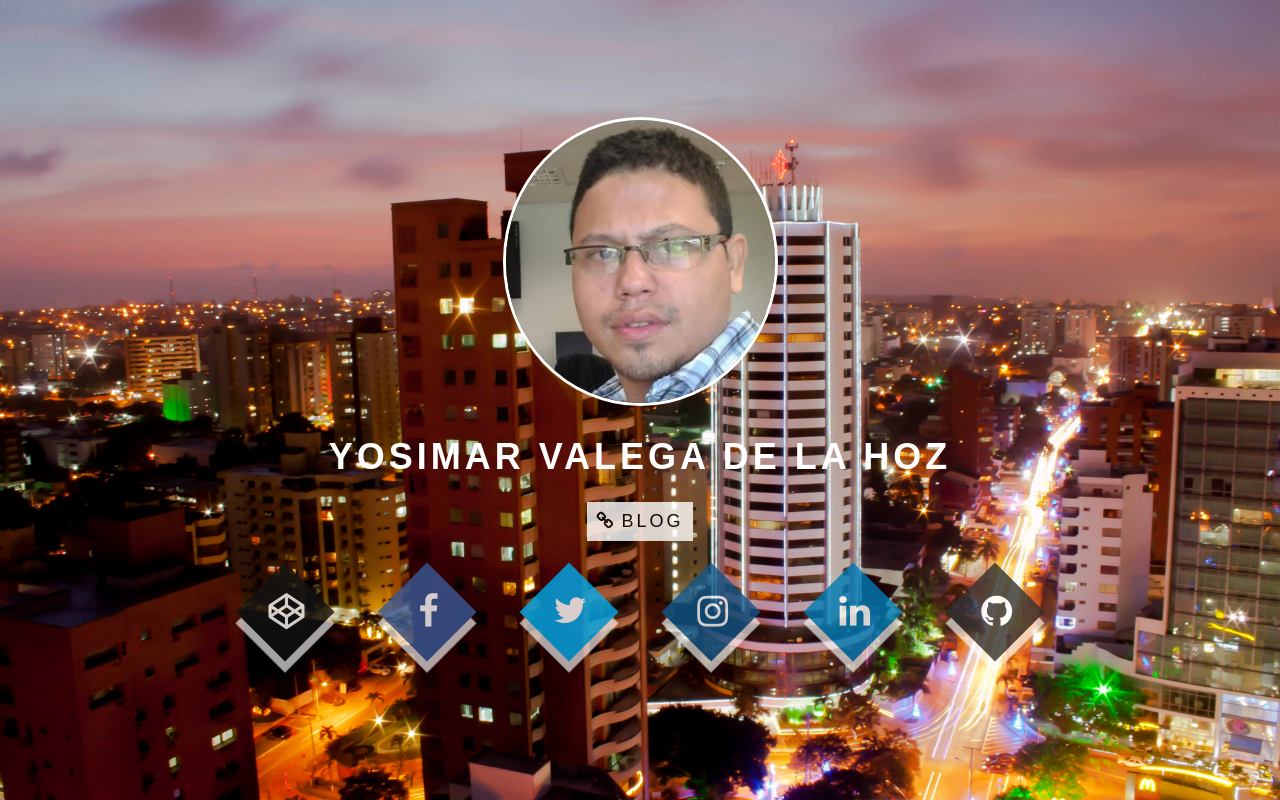
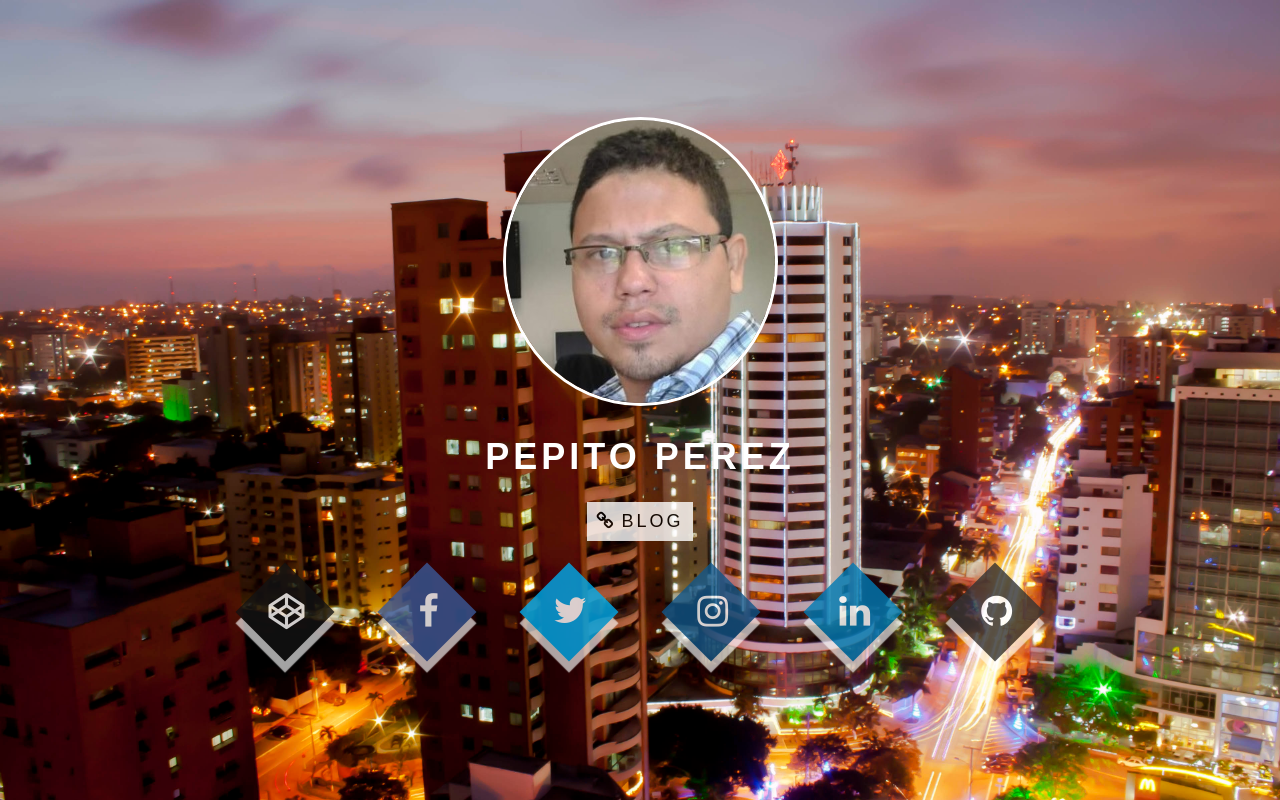
Before and after one commit to yosimarenrique/Blogcurso, a plain HTML site: page index.html in a window 1280 px wide. Drawn offline with nearby package versions, Linux system fonts and the light colour scheme.

Commit message:
Se modifico el nombre en el h1

```diff
--- a/index.html
+++ b/index.html
@@ -34,7 +34,7 @@
 			<figure class="infoAvatar ">
 				<img class="img animated bounceInUp" src="img/avatary.jpg"  alt="">
 				<figcaption class="name animated bounceInDown">
-					<h1>Yosimar Valega De La Hoz</h1>
+					<h1>Pepito Perez</h1>
 					<a class="btn" href="http://keyjonews.blogspot.com.co/"><i class="fa fa-link"></i>Blog</a>
 				</figcaption>
 			</figure>
```
